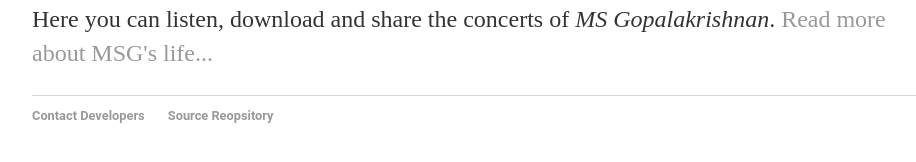
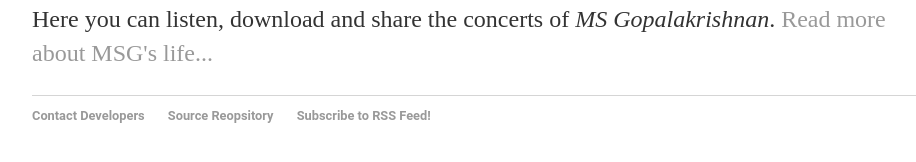
Before and after one commit to msgviolin/msg.github.io, a Jekyll site: the page built from index.html, in a window 1280 px wide. Shown: the part 254-416 px from the top of the page, without its empty margins (160-1076 px from the left). Built offline with Jekyll 4.4.1, drawn with Linux system fonts in a browser that asks for light colours.

Commit message:
Added RSS Subscribe button.

```diff
--- a/_layouts/default.html
+++ b/_layouts/default.html
@@ -23,6 +23,7 @@
 	    		<ul>
 	        		<li><a href="mailto:canopusx@vivaldi.net">Contact Developers</a></li>
 	        		<li><a href="https://github.com/msgviolin">Source Reopsitory<a></li>
+				<li><a href="https://msgviolin.github.io/blog/atom.xml">Subscribe to RSS Feed!</a></li>
 				</ul>
 			</footer>
 		</body>
```
